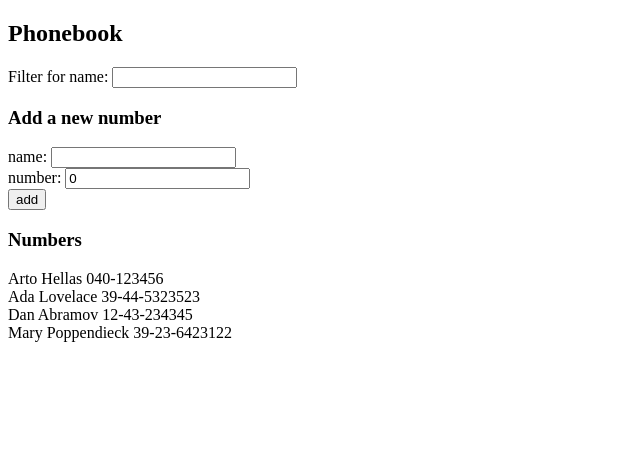
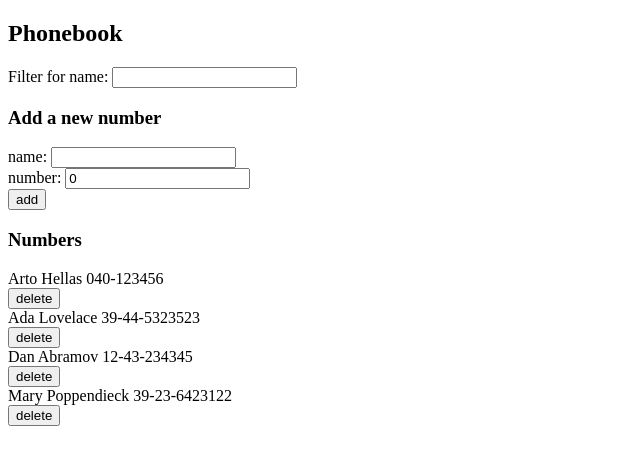
Before and after one commit to thomasfermi/fullstackopen, a React (Vite) app in the folder part2/phonebook/: page / in a window 1280 px wide. Shown: the top 464 px of the page, without its empty margins (0-640 px from the left). Built offline with nearby package versions, Linux system fonts and the light colour scheme; data requests are answered from the project's data file.

Commit message:
did ex. 2.14

```diff
--- a/part2/phonebook/src/App.jsx
+++ b/part2/phonebook/src/App.jsx
@@ -21,7 +21,11 @@
       <h3>Add a new number</h3>
       <PersonForm persons={persons} setPersons={setPersons} />
       <h3>Numbers</h3>
-      <Persons persons={persons} searchName={searchName} />
+      <Persons
+        persons={persons}
+        setPersons={setPersons}
+        searchName={searchName}
+      />
     </div>
   );
 };
--- a/part2/phonebook/src/components/Persons.jsx
+++ b/part2/phonebook/src/components/Persons.jsx
@@ -1,3 +1,5 @@
+import personService from "../services/persons";
+
 const Person = ({ person }) => {
   return (
     <div>
@@ -6,13 +8,32 @@
   );
 };
 
-const Persons = ({ persons, searchName }) => {
+const Persons = ({ persons, setPersons, searchName }) => {
   const nameFitsSearchName = (name) => {
     return name.toLowerCase().includes(searchName);
   };
+  const get_person_delete_func = (person) => {
+    return () => {
+      if (
+        window.confirm(
+          `Do you really want to delete the entry for ${person.name}?`
+        )
+      ) {
+        personService.remove(person.id);
+        setPersons(persons.filter((p) => p.id !== person.id));
+      }
+    };
+  };
   const rendered_persons = persons
     .filter((p) => nameFitsSearchName(p.name))
-    .map((p) => <Person key={p.id} person={p} />);
+    .map((p) => {
+      return (
+        <div key={p.id}>
+          <Person person={p} />
+          <button onClick={get_person_delete_func(p)}>delete</button>
+        </div>
+      );
+    });
 
   return <div>{rendered_persons}</div>;
 };
--- a/part2/phonebook/src/services/persons.js
+++ b/part2/phonebook/src/services/persons.js
@@ -5,6 +5,7 @@
   const request = axios.get(baseUrl)
   return request.then(response => response.data)
 }
+
 
 const create = newObject => {
   const request = axios.post(baseUrl, newObject)
@@ -16,5 +17,17 @@
   return request.then(response => response.data)
 }
 
+const remove = (id) => {
+    axios.delete(`${baseUrl}/${id}`)
+    .then(response => {
+      console.log(`Deleted person with ID ${id}`);
+    })
+    .catch(error => {
+      console.error(error);
+    });
+}
 
-export default { getAll, create, update }
+
+
+
+export default { getAll, create, update, remove }
```
